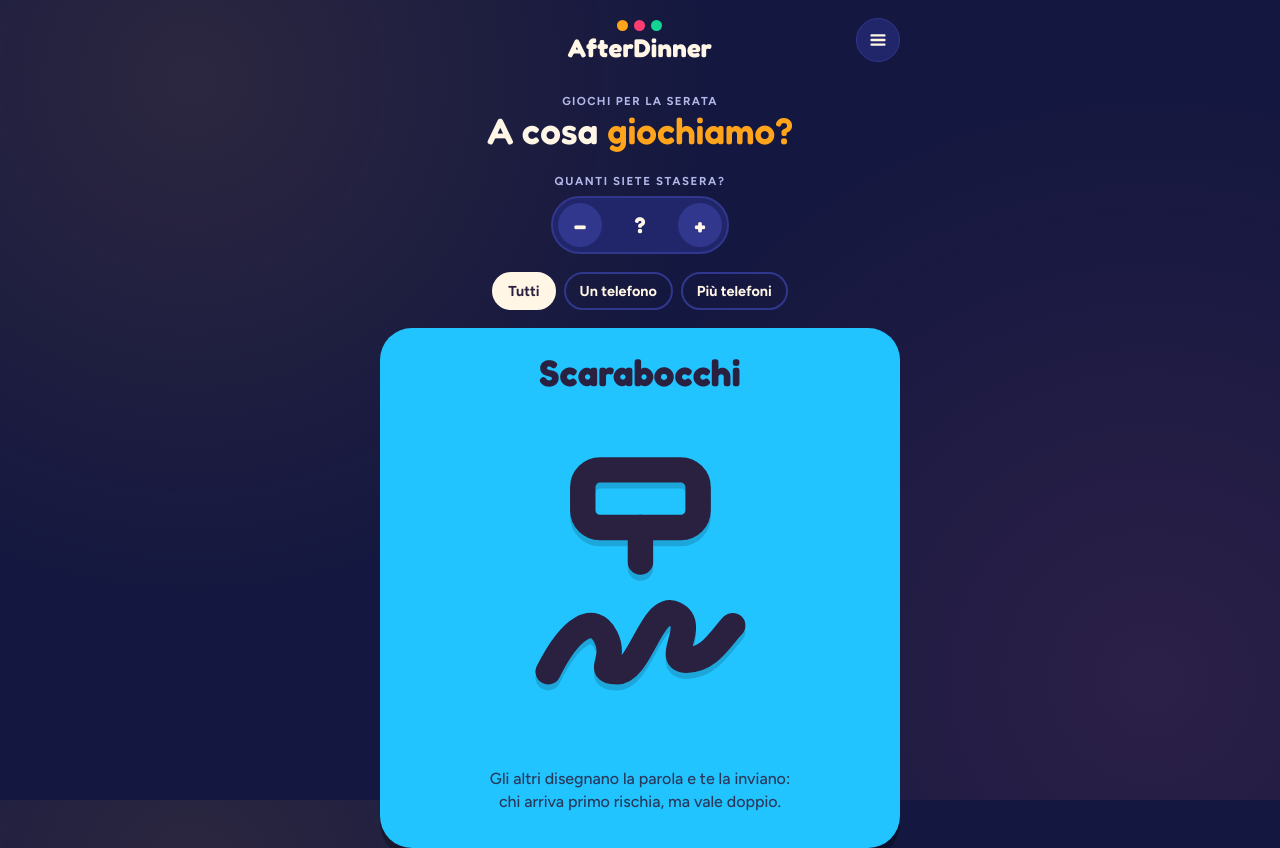
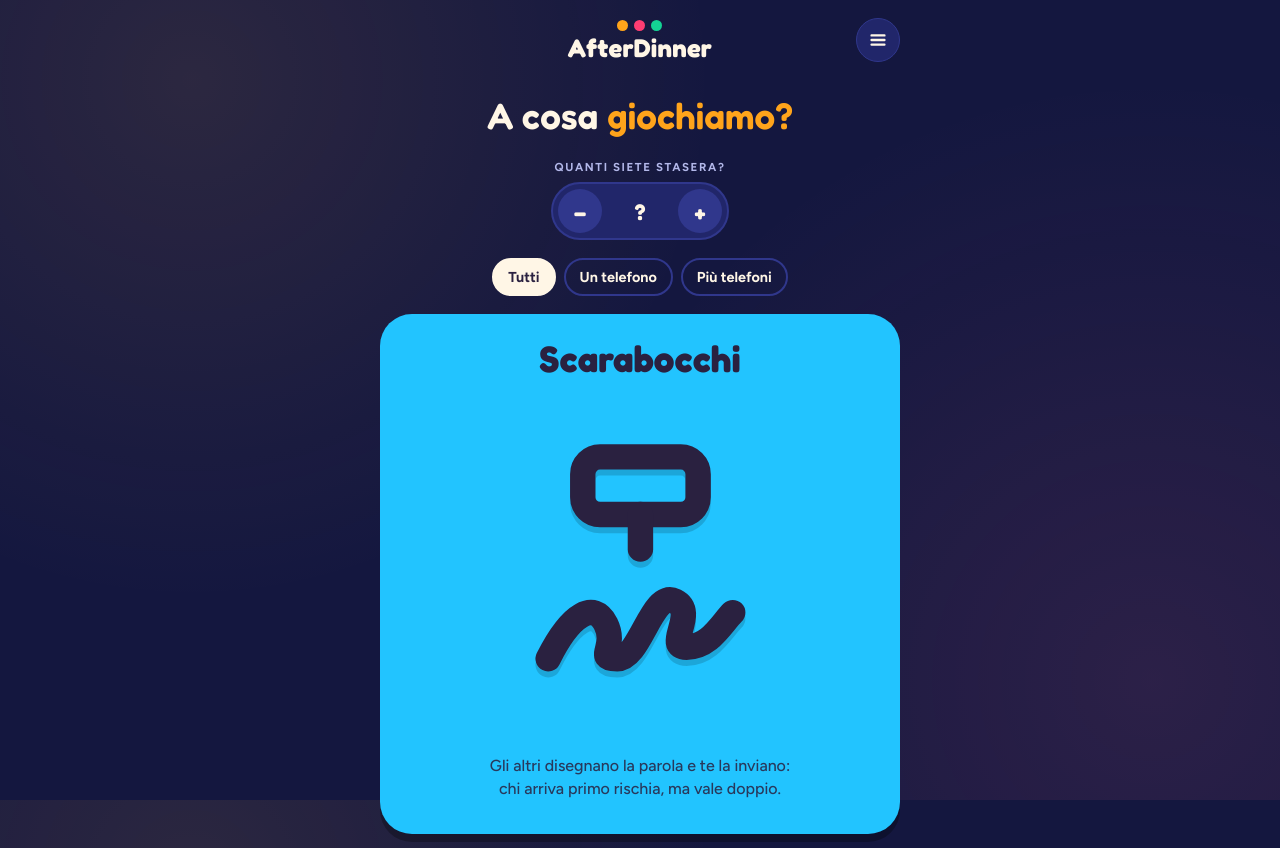
Before and after one commit to samufarenga/Afterdinner, a plain HTML site: page index.html in a window 1280 px wide. Shown: the top 848 px of the page. Drawn offline with Linux system fonts and the light colour scheme.

Commit message:
Home: tolta la scritta 'Giochi per la serata', spaziature ribilanciate
Co-Authored-By: Claude Opus 5.5 <noreply@anthropic.com>
Claude-Session: https://claude.ai/code/session_01PNgSS83yVsgJCfASyb8nM6

```diff
--- a/index.html
+++ b/index.html
@@ -64,7 +64,8 @@ h2{font-size:1.6rem}
 .stack{display:flex;flex-direction:column;gap:12px}
 
 /* home */
-.hero{padding:10px 0 4px;text-align:center}
+.hero{padding:18px 0 6px;text-align:center}
+.hero h1{margin:0}
 .hero h1 span{color:var(--mango)}
 .games{display:flex;flex-direction:column;gap:14px}
 .game{display:grid;grid-template-columns:64px 1fr;gap:14px;align-items:center;text-align:left;border:0;border-radius:var(--r);padding:16px;background:var(--paper);color:var(--ink);cursor:pointer;position:relative;font:inherit}
@@ -506,7 +507,6 @@ const screens = {
     return `
     <section class="screen">
       <div class="hero">
-        <span class="eyebrow">Giochi per la serata</span>
         <h1>A cosa <span>giochiamo?</span></h1>
       </div>
       ${S.game && !S.game.over ? `<button class="btn mint" id="resume">Riprendi la partita di Lampo</button>` : ""}
```
